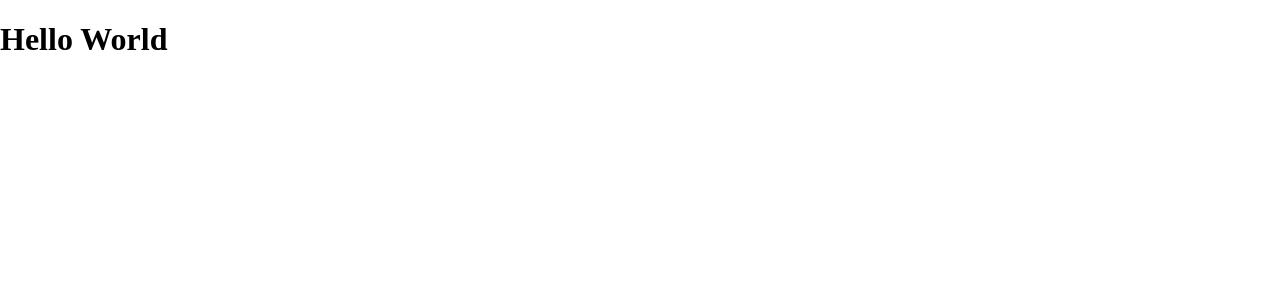
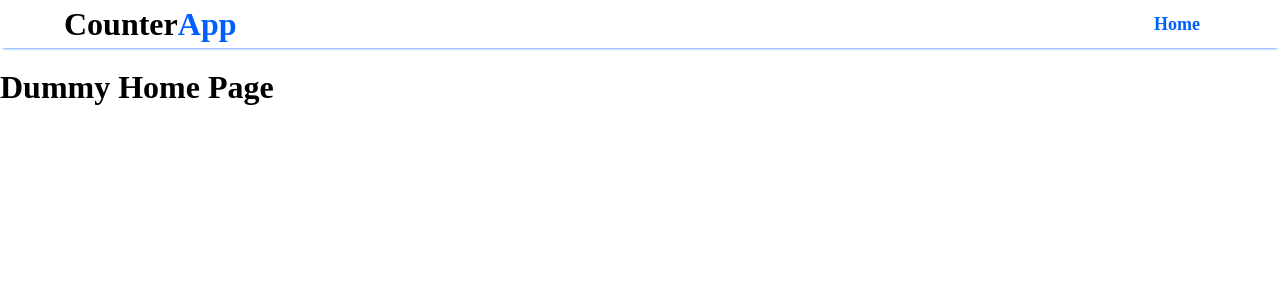
Before and after one commit to rubikvn2100/CounterApp-FrontEnd-Assets, a React app: page / in a window 1280 px wide. Shown: the top 300 px of the page. Built offline with nearby package versions, Linux system fonts and the light colour scheme.

Commit message:
Integrate NavBar with routing in "App.tsx" and add snapshot test.

```diff
--- a/src/App.tsx
+++ b/src/App.tsx
@@ -1,7 +1,23 @@
 import React from "react";
+import { BrowserRouter, Route, Routes } from "react-router-dom";
+import NavBar from "./components/Navigation/NavBar";
 
 const App: React.FC = () => {
-  return <h1>Hello World</h1>;
+  return (
+    <BrowserRouter>
+      <NavBar />
+      <Routes>
+        <Route
+          path="/"
+          element={
+            <div>
+              <h1>Dummy Home Page</h1>
+            </div>
+          }
+        />
+      </Routes>
+    </BrowserRouter>
+  );
 };
 
 export default App;
```
Also changed, not shown: 2 other files (tests, documents, lock files or other folders).
